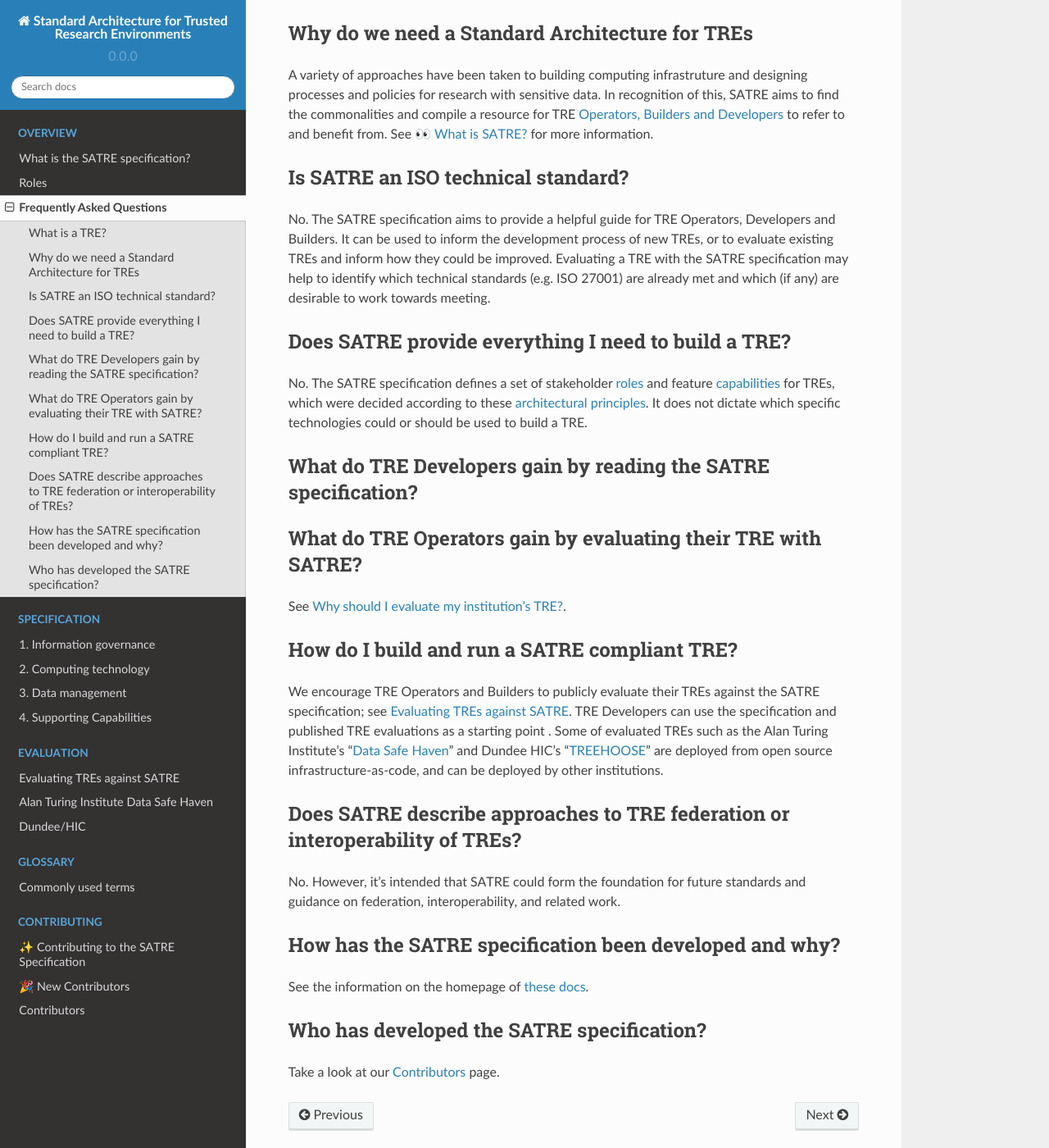
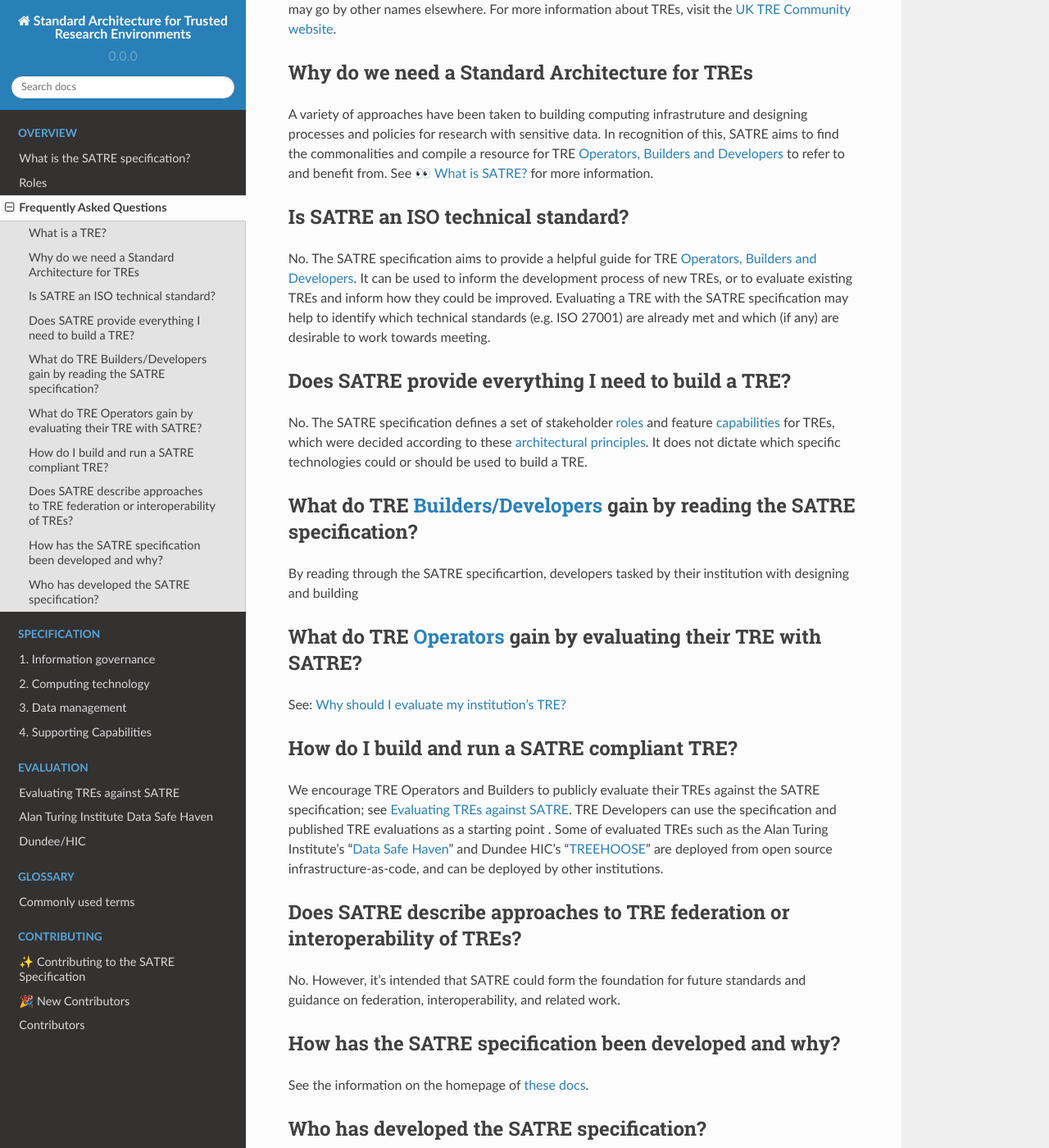
Before and after one commit to sa-tre/satre-specification, a Sphinx documentation site: the page built from docs/source/faqs.md, in a window 1280 px wide and 1400 px high, scrolled down 696 px. Shown: the whole window at 82% size. Built offline with Sphinx 7.4.7 and the Read the Docs theme 2.0.0, drawn with Linux system fonts in a browser that asks for light colours; some of the changed text lies outside the part shown.

Commit message:
update links

```diff
--- a/docs/source/faqs.md
+++ b/docs/source/faqs.md
@@ -37,13 +39,17 @@ No. The SATRE specification aims to provide a helpful guide for TRE Operators, D
 
 No. The SATRE specification defines a set of stakeholder {ref}`roles <satre_roles>` and feature {ref}`capabilities <satre_pillars>` for TREs, which were decided according to these {ref}`architectural principles <satre_principles>`. It does not dictate which specific technologies could or should be used to build a TRE.
 
-## What do TRE Developers gain by reading the SATRE specification?
+(developer_gain)=
 
+## What do TRE {ref}`Builders/Developers <infrastructure_roles>` gain by reading the SATRE specification?
 
+By reading through the SATRE specificartion, developers tasked by their institution with designing and building
 
-## What do TRE Operators gain by evaluating their TRE with SATRE?
+(operator_gain)=
 
-See {ref}`why_evaluate`.
+## What do TRE {ref}`Operators <infrastructure_roles>` gain by evaluating their TRE with SATRE?
+
+See: {ref}`why_evaluate`
 
 (how_build)=
 
```
Also changed, not shown: other parts of docs/source/faqs.md (+3 -1 lines).
